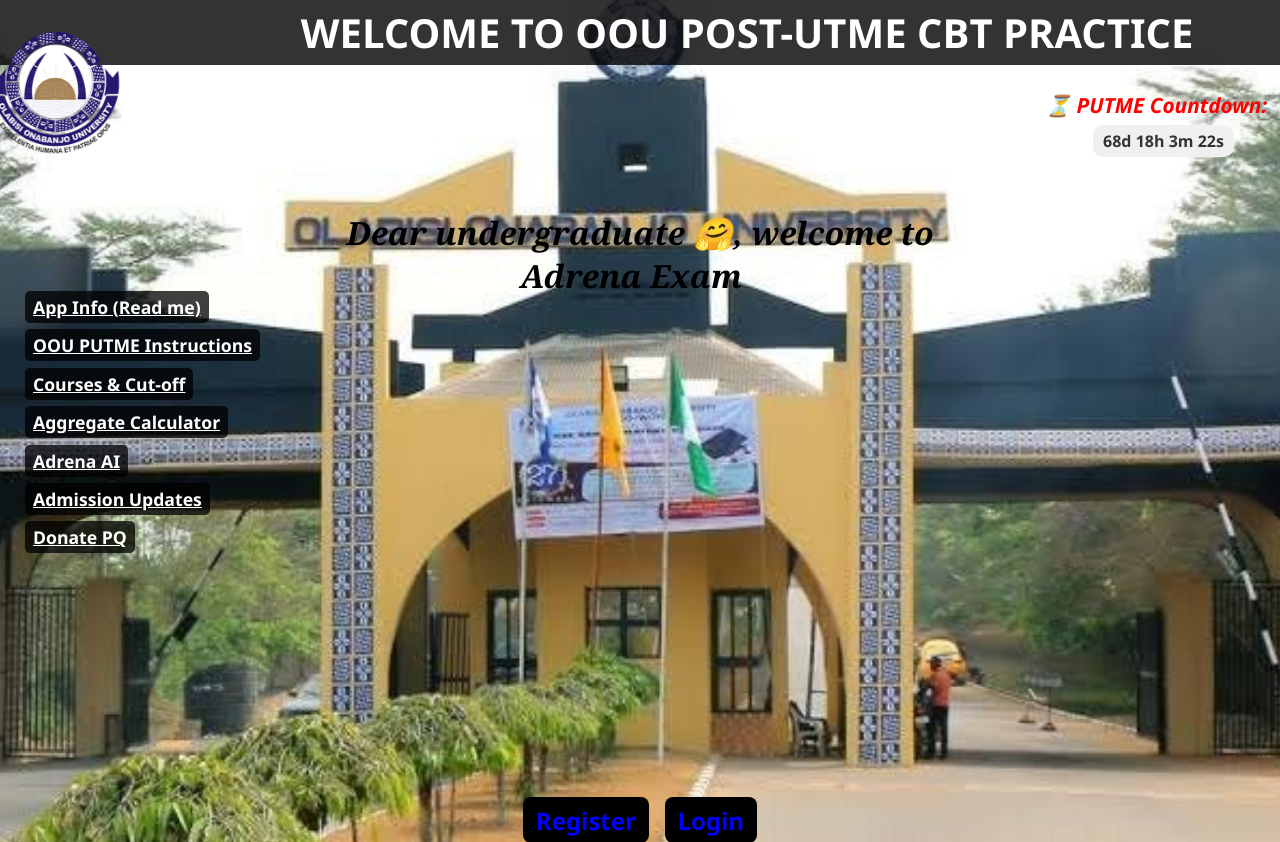
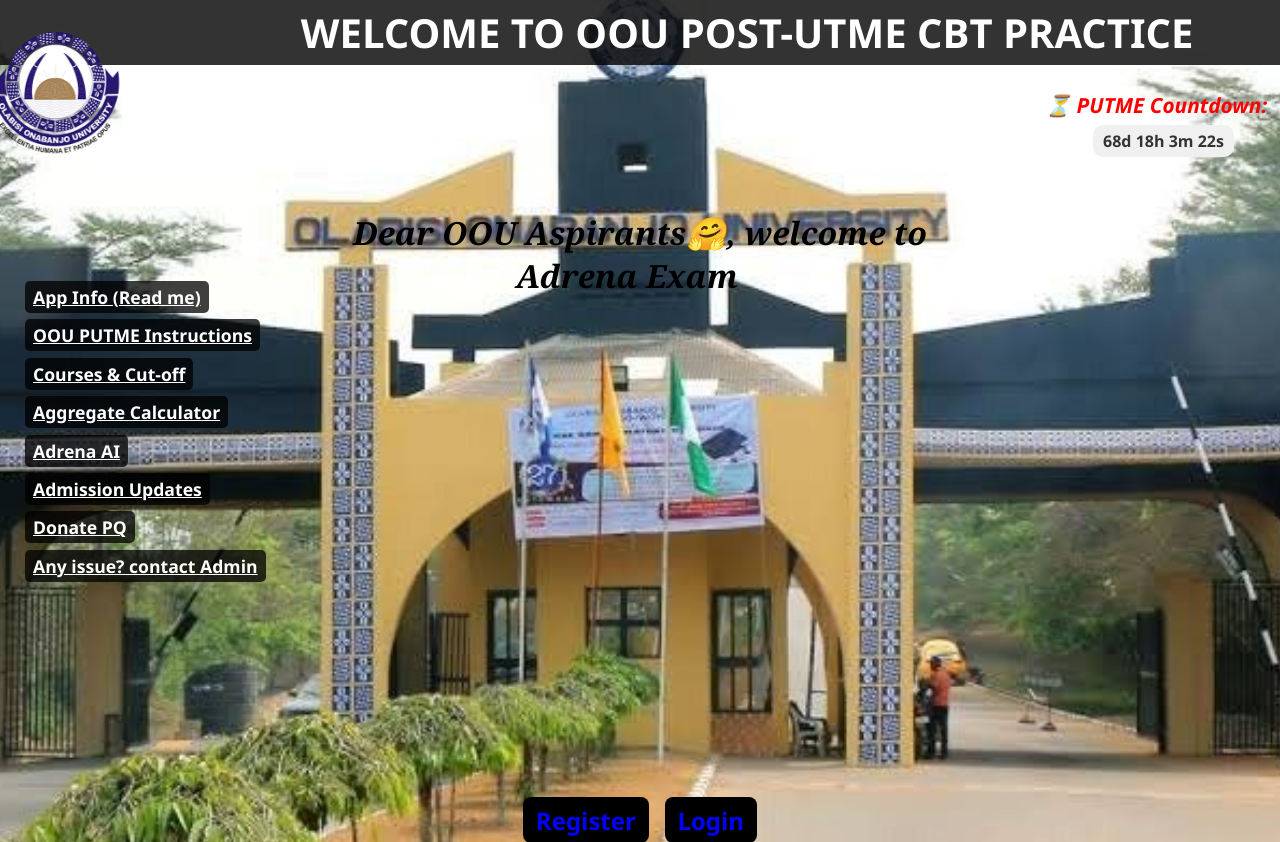
Before and after one commit to MedicAdrenaline/oou-postutme-exam, a Flask app: page / in a window 1280 px wide; the page is wider, and only the part inside the window is pictured. Shown: the top 842 px of that part. Run offline with Flask 3, Linux system fonts and the light colour scheme; parts of the project's set-up code (start-up, migrations or seed data) failed here and were passed over.

Commit message:
Updated codes

```diff
--- a/templates/dashboard.html
+++ b/templates/dashboard.html
@@ -138,6 +138,10 @@
   <a href="{{ url_for('updates') }}" class="btn btn-outline-primary btn-fixed top-fixed">Admission Updates</a>
   <a href="{{ url_for('adrena_ai') }}" class="btn btn-outline-primary btn-fixed top-absolute">Adrena AI</a>
   <a href="{{ url_for('logout') }}" class="btn btn-outline-danger btn-fixed bottom-fixed">Logout</a>
+  <div class="alert alert-info" style="color: black;">
+            Any issue? Contact Admin via
+            <strong><a href="https://wa.me/2348135047400" target="_blank" style="color: green;">WhatsApp</a></strong>
+        </div>
 
   <div class="marquee-container">
     <div class="marquee-content">
--- a/templates/welcome.html
+++ b/templates/welcome.html
@@ -72,7 +72,7 @@
 
   .info-links {
     position: absolute;
-    top: 200px;
+    top: 190px;
     left: -15px;
     display: flex;
     flex-direction: column;
@@ -152,13 +152,13 @@
     <a href="/adrena-ai">Adrena AI</a>
     <a href="/updates">Admission Updates</a>
     <a href="/donate_pq">Donate PQ</a>
+    <a href="https://wa.me/2348135047400" target="_blank">Any issue? contact Admin</a></strong>
   </div>
-</div>
 
 <audio id="typing-sound" src="{{ url_for('static', filename='sounds/tyng.mp3') }}"></audio>
 <script>
   const messages = [
-  "Dear undergraduate 🤗, welcome to Adrena Exam Volta!",
+  "Dear OOU Aspirants🤗, welcome to Adrena Exam Volta!",
   "I'm Adrena AI — feel free to ask me anything 🤔.",
   "No questions yet?",
   "Wait... let me ask you — did you crush UTME? 🤔",
```
